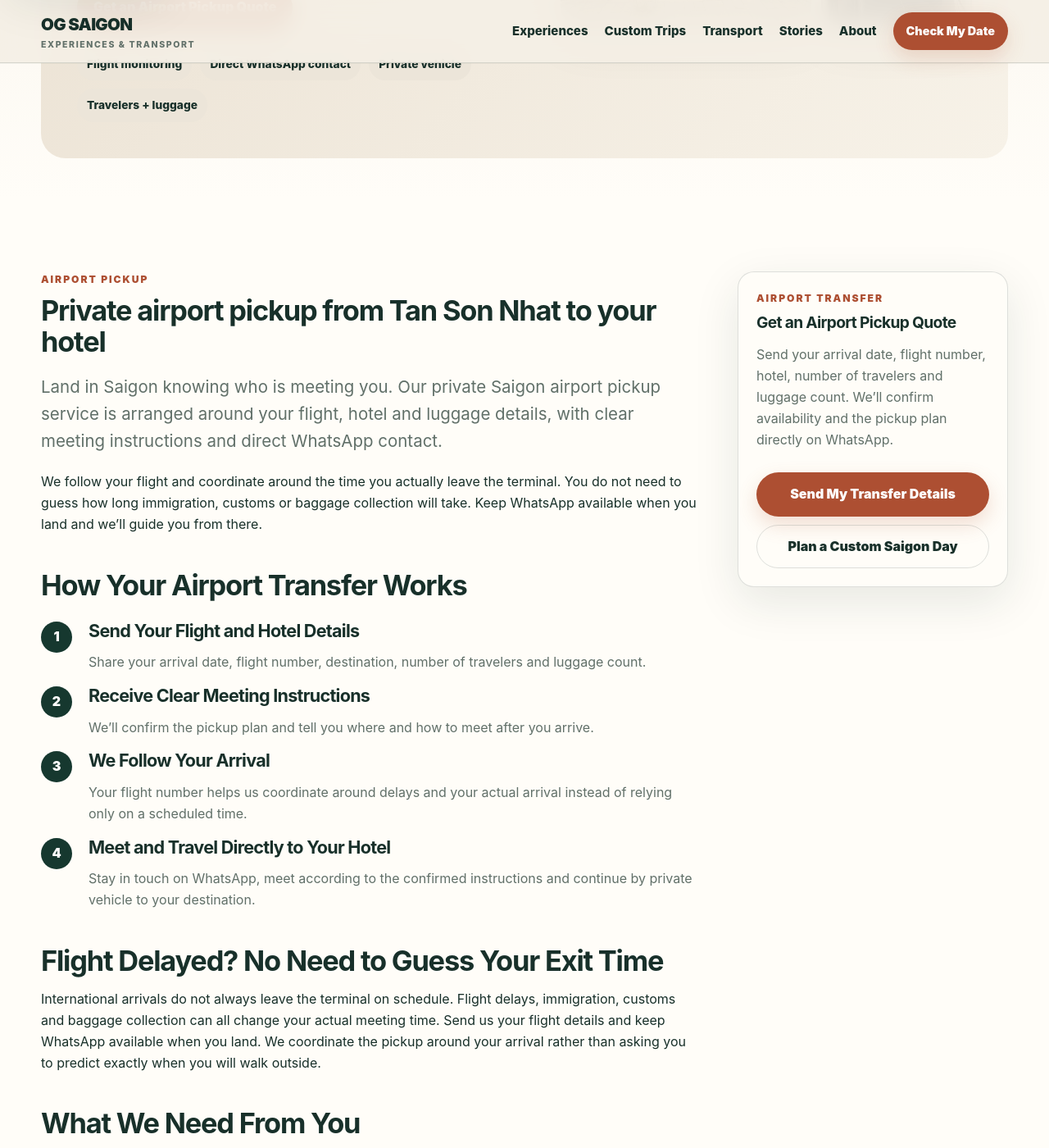
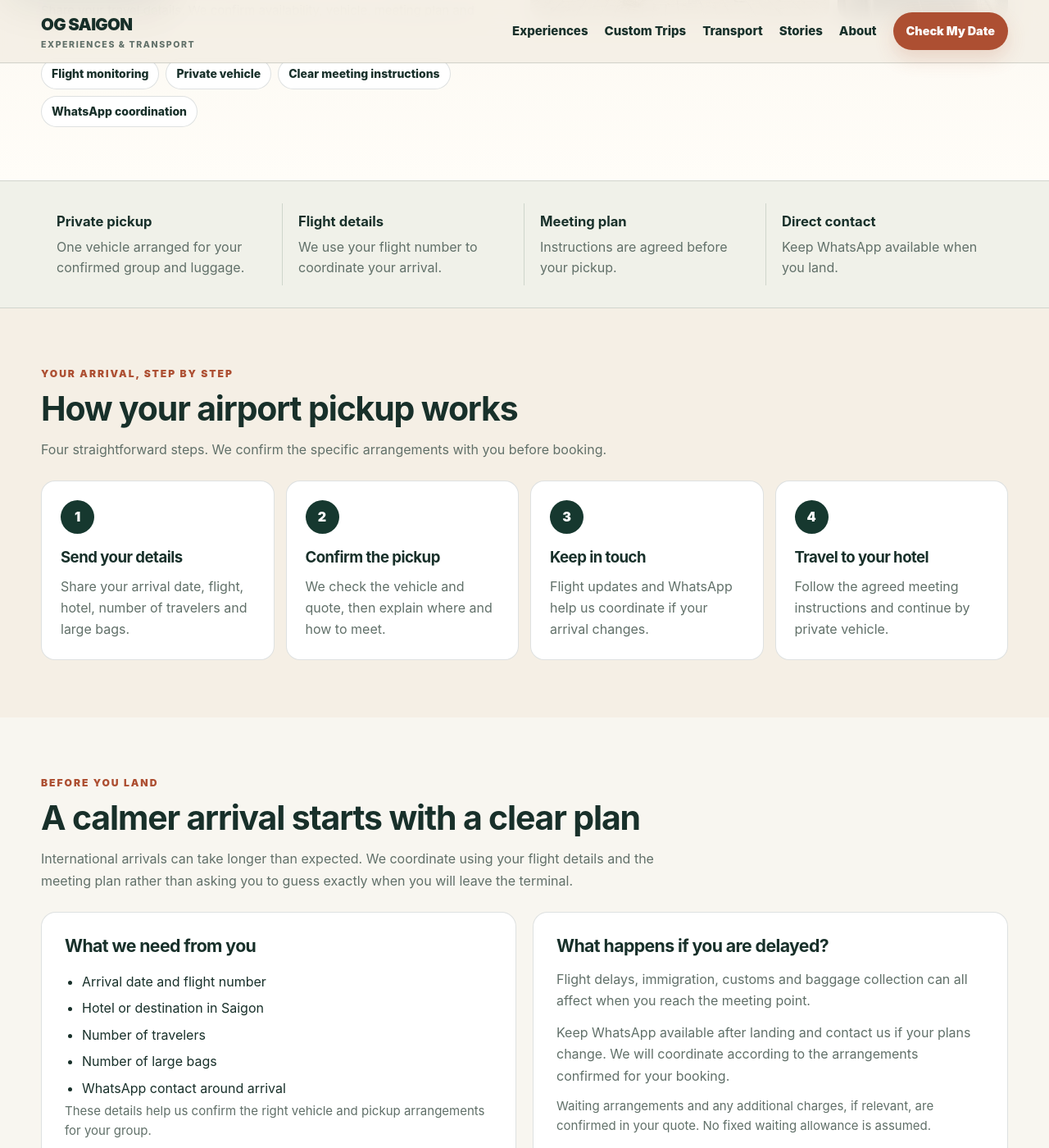
Before and after one commit to DSG2025/DSG2025.github.io, a Jekyll site: the page built from transport/index.html, in a window 1280 px wide and 1400 px high, scrolled down 644 px. Shown: the whole window at 82% size. Built offline with Jekyll 4.4.1, drawn with Linux system fonts in a browser that asks for light colours; some of the changed text lies outside the part shown.

Commit message:
Restructure Transport page into clear mobile-first service sections while preserving SEO

```diff
--- a/transport/index.html
+++ b/transport/index.html
@@ -25,135 +25,114 @@ layout: null
 <link href="/site.webmanifest" rel="manifest"/>
 <link href="/assets/css/style.css" rel="stylesheet"/>
 <script type="application/ld+json">{"@context":"https://schema.org","@graph":[{"@type":"Organization","@id":"https://ogsaigon.com/#organization","name":"OG Saigon Experience & Transport","alternateName":"OG Saigon","url":"https://ogsaigon.com/","telephone":"+84938033395","areaServed":{"@type":"City","name":"Ho Chi Minh City"},"founder":{"@type":"Person","name":"Duy Nguyen"},"sameAs":["https://www.tripadvisor.com/Attraction_Review-g293925-d34420172-Reviews-OG_Saigon_Experience_Transport-Ho_Chi_Minh_City.html","https://www.getyourguide.com/og-saigon-experience--transport-s695288/","https://www.airbnb.com/experiences/7046435"],"logo":{"@type":"ImageObject","url":"https://ogsaigon.com/favicon-512x512.png"}},{"@type":"BreadcrumbList","itemListElement":[{"@type":"ListItem","position":1,"name":"Home","item":"https://ogsaigon.com/"},{"@type":"ListItem","position":2,"name":"Transport","item":"https://ogsaigon.com/transport/"}]}]}</script>
-<meta content="Ho Chi Minh City Airport Pickup &amp; Private Transfer | OG Saigon" name="twitter:title"/><meta content="Private Tan Son Nhat Airport pickup (SGN), hotel transfer and selected intercity transport with flight monitoring, meeting instructions and WhatsApp support." name="twitter:description"/><meta content="https://ogsaigon.com/assets/images/toyota-innova-exterior.webp" name="twitter:image"/></head>
+<meta content="Ho Chi Minh City Airport Pickup &amp; Private Transfer | OG Saigon" name="twitter:title"/><meta content="Private Tan Son Nhat Airport pickup (SGN), hotel transfer and selected intercity transport with flight monitoring, meeting instructions and WhatsApp support." name="twitter:description"/><meta content="https://ogsaigon.com/assets/images/toyota-innova-exterior.webp" name="twitter:image"/><link href="/assets/css/transport-v2.css" rel="stylesheet"/>
+</head>
 <body>
 <a class="skip-link" href="#main-content">Skip to main content</a>
 {% include site-header.html %}
-<main id="main-content">
-<section class="page-hero service-hero">
+<main id="main-content" class="transport-v2">
+
+<section class="transport-hero-v2" aria-labelledby="transport-main-title">
   <div class="wrap">
-<div class="breadcrumbs"><a href="/">Home</a> / Transport</div>
-<div class="transport-hero">
-<div>
-<div class="eyebrow">OG Saigon transport</div>
-<h1>Private Airport Transfer in Ho Chi Minh City (SGN)</h1>
-<p class="lead">Private pickup from Tan Son Nhat Airport (SGN) to your hotel. Send your flight, destination and luggage details for a quote, with direct WhatsApp contact to coordinate your arrival.</p>
-<div class="hero-actions">
-<a class="btn primary" data-whatsapp-link="" href="https://wa.me/84938033395?text=Hi%20OG%20Saigon%2C%20I%27d%20like%20an%20airport%20pickup%20quote.%0AArrival%20date%3A%0AFlight%20number%3A%0AHotel%20%2F%20destination%3A%0ATravelers%3A%0ALarge%20bags%3A" rel="noopener" target="_blank">Get an Airport Pickup Quote</a>
+    <div class="transport-breadcrumb"><a href="/">Home</a> / Transport</div>
+    <div class="transport-hero-grid">
+      <div class="transport-hero-copy">
+        <div class="eyebrow">Airport pickup &amp; private transport</div>
+        <h1 id="transport-main-title">Private Airport Transfer in Ho Chi Minh City (SGN)</h1>
+        <p class="transport-lead">A private pickup from Tan Son Nhat Airport to your hotel, arranged around your flight, group and luggage. Know how to meet your driver before you land, with direct WhatsApp contact if plans change.</p>
+        <div class="transport-hero-actions"><a class="btn primary transport-btn" data-whatsapp-link="" href="https://wa.me/84938033395?text=Hi%20OG%20Saigon%2C%20I%27d%20like%20an%20airport%20pickup%20quote.%0AArrival%20date%3A%0AFlight%20number%3A%0AHotel%20%2F%20destination%3A%0ATravelers%3A%0ALarge%20bags%3A" rel="noopener" target="_blank">Get an Airport Pickup Quote</a></div>
+        <p class="transport-note">Share your travel details. We confirm availability, vehicle, meeting plan and quote before booking.</p>
+        <div class="transport-pills"><span>Flight monitoring</span><span>Private vehicle</span><span>Clear meeting instructions</span><span>WhatsApp coordination</span></div>
       </div>
-<div class="facts">
-<span class="fact">Flight monitoring</span>
-<span class="fact">Direct WhatsApp contact</span>
-<span class="fact">Private vehicle</span>
-<span class="fact">Travelers + luggage</span>
-</div>
-</div>
-<div class="transport-gallery">
-<img alt="Example private Ho Chi Minh City airport transfer vehicle used by OG Saigon" class="tg-main" decoding="async" fetchpriority="high" height="1350" loading="eager" src="/assets/images/toyota-innova-exterior.webp" width="1800"/>
-<img alt="Example interior of a private airport transfer vehicle used by OG Saigon" class="tg-detail" decoding="async" height="1350" loading="lazy" src="/assets/images/toyota-innova-interior.webp" width="1800"/>
+      <div class="transport-photos">
+        <img alt="Example private Ho Chi Minh City airport transfer vehicle used by OG Saigon" decoding="async" fetchpriority="high" height="1350" loading="eager" src="/assets/images/toyota-innova-exterior.webp" width="1800"/>
+        <img alt="Example interior of a private airport transfer vehicle used by OG Saigon" decoding="async" height="1350" loading="lazy" src="/assets/images/toyota-innova-interior.webp" width="1800"/>
       </div>
     </div>
   </div>
 </section>
-<section class="section paper">
-<div class="wrap content-grid">
-<article>
-<div class="eyebrow">Airport pickup</div>
-<h2>Private airport pickup from Tan Son Nhat to your hotel</h2>
-<p class="lead">Land in Saigon knowing who is meeting you. Our private Saigon airport pickup service is arranged around your flight, hotel and luggage details, with clear meeting instructions and direct WhatsApp contact.</p>
-<p>We follow your flight and coordinate around the time you actually leave the terminal. You do not need to guess how long immigration, customs or baggage collection will take. Keep WhatsApp available when you land and we’ll guide you from there.</p>
-<h2 class="section-subheading">How Your Airport Transfer Works</h2>
-<div class="timeline">
-<div class="timeline-item">
-<div class="timeline-num">1</div>
-<div>
-<h3>Send Your Flight and Hotel Details</h3>
-<p>Share your arrival date, flight number, destination, number of travelers and luggage count.</p>
+<section class="transport-summary" aria-label="Airport pickup at a glance">
+  <div class="wrap transport-summary-grid">
+    <div class="transport-summary-item"><strong>Private pickup</strong><p>One vehicle arranged for your confirmed group and luggage.</p></div>
+    <div class="transport-summary-item"><strong>Flight details</strong><p>We use your flight number to coordinate your arrival.</p></div>
+    <div class="transport-summary-item"><strong>Meeting plan</strong><p>Instructions are agreed before your pickup.</p></div>
+    <div class="transport-summary-item"><strong>Direct contact</strong><p>Keep WhatsApp available when you land.</p></div>
+  </div>
+</section>
+<section class="transport-section" aria-labelledby="transport-how-heading">
+  <div class="wrap">
+    <div class="transport-section-intro">
+      <div class="eyebrow">Your arrival, step by step</div>
+      <h2 id="transport-how-heading">How your airport pickup works</h2>
+      <p>Four straightforward steps. We confirm the specific arrangements with you before booking.</p>
+    </div>
+    <div class="transport-steps">
+      <article class="transport-step"><div class="transport-step-num" aria-hidden="true">1</div><h3>Send your details</h3><p>Share your arrival date, flight, hotel, number of travelers and large bags.</p></article>
+      <article class="transport-step"><div class="transport-step-num" aria-hidden="true">2</div><h3>Confirm the pickup</h3><p>We check the vehicle and quote, then explain where and how to meet.</p></article>
+      <article class="transport-step"><div class="transport-step-num" aria-hidden="true">3</div><h3>Keep in touch</h3><p>Flight updates and WhatsApp help us coordinate if your arrival changes.</p></article>
+      <article class="transport-step"><div class="transport-step-num" aria-hidden="true">4</div><h3>Travel to your hotel</h3><p>Follow the agreed meeting instructions and continue by private vehicle.</p></article>
     </div>
   </div>
-<div class="timeline-item">
-<div class="timeline-num">2</div>
-<div>
-<h3>Receive Clear Meeting Instructions</h3>
-<p>We’ll confirm the pickup plan and tell you where and how to meet after you arrive.</p>
+</section>
+<section class="transport-section paper" aria-labelledby="transport-arrival-heading">
+  <div class="wrap">
+    <div class="transport-section-intro">
+      <div class="eyebrow">Before you land</div>
+      <h2 id="transport-arrival-heading">A calmer arrival starts with a clear plan</h2>
+      <p>International arrivals can take longer than expected. We coordinate using your flight details and the meeting plan rather than asking you to guess exactly when you will leave the terminal.</p>
     </div>
+    <div class="transport-split">
+      <div class="transport-panel">
+        <h3>What we need from you</h3>
+        <ul><li>Arrival date and flight number</li><li>Hotel or destination in Saigon</li><li>Number of travelers</li><li>Number of large bags</li><li>WhatsApp contact around arrival</li></ul>
+        <p class="transport-small">These details help us confirm the right vehicle and pickup arrangements for your group.</p>
       </div>
-<div class="timeline-item">
-<div class="timeline-num">3</div>
-<div>
-<h3>We Follow Your Arrival</h3>
-<p>Your flight number helps us coordinate around delays and your actual arrival instead of relying only on a scheduled time.</p>
-</div>
-</div>
-<div class="timeline-item">
-<div class="timeline-num">4</div>
-<div>
-<h3>Meet and Travel Directly to Your Hotel</h3>
-<p>Stay in touch on WhatsApp, meet according to the confirmed instructions and continue by private vehicle to your destination.</p>
+      <div class="transport-panel">
+        <h3>What happens if you are delayed?</h3>
+        <p>Flight delays, immigration, customs and baggage collection can all affect when you reach the meeting point.</p>
+        <p>Keep WhatsApp available after landing and contact us if your plans change. We will coordinate according to the arrangements confirmed for your booking.</p>
+        <p class="transport-small">Waiting arrangements and any additional charges, if relevant, are confirmed in your quote. No fixed waiting allowance is assumed.</p>
       </div>
     </div>
   </div>
-<h2 class="section-subheading">Flight Delayed? No Need to Guess Your Exit Time</h2>
-<p>International arrivals do not always leave the terminal on schedule. Flight delays, immigration, customs and baggage collection can all change your actual meeting time. Send us your flight details and keep WhatsApp available when you land. We coordinate the pickup around your arrival rather than asking you to predict exactly when you will walk outside.</p>
-<h2 class="section-subheading">What We Need From You</h2>
-<ul class="bullets">
-<li>Arrival date and flight number</li>
-<li>Hotel or destination in Ho Chi Minh City</li>
-<li>Number of travelers</li>
-<li>Number of large bags</li>
-<li>A WhatsApp contact we can reach around arrival</li>
-</ul>
-<h2 class="section-subheading">Private Vehicle for Travelers and Luggage</h2>
-<p>Our transport service is designed for travelers who want a straightforward private ride instead of arranging a taxi after landing. Vehicle type may vary depending on availability, group size and luggage. Tell us your group size and bag count before booking so we can confirm a suitable private vehicle for your transfer.</p>
-<h2 class="section-subheading">Intercity Transfers from Ho Chi Minh City</h2>
-<p>Need to continue beyond Saigon? Selected intercity and nearby-destination transfers can also be arranged. Send us your pickup point, destination, travel date, number of travelers and luggage details for a quote.</p>
-<p><a class="text-link" data-whatsapp-link="" href="https://wa.me/84938033395?text=Hi%20OG%20Saigon%2C%20I%27d%20like%20an%20intercity%20transfer%20quote.%0ADate%3A%0APickup%3A%0ADestination%3A%0ATravelers%3A%0ALuggage%3A" rel="noopener" target="_blank">Request an intercity transfer quote →</a></p>
-<h2 class="section-subheading">Staying in Saigon After You Arrive?</h2>
-<p>Airport pickup does not have to turn into a tour pitch. But if you are still deciding what to do in Ho Chi Minh City, you can ask us anytime. We can help arrange a relaxed half-day, a Cu Chi visit or a private custom day around your interests and how much energy you have after the flight.</p>
-<p><a class="text-link" href="/experiences/">Explore private Saigon experiences →</a><br/><a class="text-link" href="/custom-trip/">Build a flexible custom day →</a></p>
-<h2 class="section-subheading">Landing soon?</h2><p>For a calmer arrival, see our <a class="text-link" href="/stories/first-day-in-saigon/">first-day guide to Saigon →</a></p></article>
-<aside class="side-card">
-<div class="eyebrow">Airport transfer</div>
-<h3>Get an Airport Pickup Quote</h3>
-<p class="muted">Send your arrival date, flight number, hotel, number of travelers and luggage count. We’ll confirm availability and the pickup plan directly on WhatsApp.</p>
-<a class="btn primary" data-whatsapp-link="" href="https://wa.me/84938033395?text=Hi%20OG%20Saigon%2C%20I%27d%20like%20an%20airport%20pickup%20quote.%0AArrival%20date%3A%0AFlight%20number%3A%0AHotel%20%2F%20destination%3A%0ATravelers%3A%0ALarge%20bags%3A" rel="noopener" target="_blank">Send My Transfer Details</a>
-<a class="btn outline" href="/custom-trip/?from=transport#trip-builder">Plan a Custom Saigon Day</a>
-</aside>
+</section>
+<section class="transport-section" aria-labelledby="transport-other-heading">
+  <div class="wrap">
+    <div class="transport-section-intro">
+      <div class="eyebrow">More than the airport</div>
+      <h2 id="transport-other-heading">Private transfers and local plans</h2>
+      <p>Need to travel beyond the city, or want to explore Saigon after you settle in? Tell us what you have in mind and we will confirm what can be arranged.</p>
+    </div>
+    <div class="transport-service-links">
+      <a data-whatsapp-link="" href="https://wa.me/84938033395?text=Hi%20OG%20Saigon%2C%20I%27d%20like%20an%20intercity%20transfer%20quote.%0ADate%3A%0APickup%3A%0ADestination%3A%0ATravelers%3A%0ALuggage%3A" rel="noopener" target="_blank">Ask about an intercity transfer <span aria-hidden="true">→</span></a>
+      <a href="/experiences/">Explore private Saigon experiences <span aria-hidden="true">→</span></a>
+      <a href="/custom-trip/?from=transport#trip-builder">Build a flexible custom day <span aria-hidden="true">→</span></a>
+    </div>
+    <p class="transport-note">Selected intercity routes are quoted individually. Vehicle type depends on availability, group size and luggage.</p>
   </div>
 </section>
-<section class="section">
-<div class="wrap">
-<div class="section-head">
-<div>
-<div class="eyebrow">Airport transfer FAQ</div>
-<h2>Frequently Asked Questions About Ho Chi Minh City Airport Transfers</h2>
-</div>
-</div>
-<div class="cards">
-<article class="card"><div class="card-body"><h3>How will I find you at Tan Son Nhat Airport?</h3><p>We’ll send you clear meeting instructions before your arrival. Keep WhatsApp available after landing so we can coordinate directly if anything changes.</p></div></article>
-<article class="card"><div class="card-body"><h3>What happens if my flight is delayed?</h3><p>Send us your flight number when booking. We use your flight information to follow your arrival and coordinate the pickup around the updated timing.</p></div></article>
-<article class="card"><div class="card-body"><h3>What if immigration, customs or baggage takes longer than expected?</h3><p>You do not need to predict the exact time you will exit the terminal. Keep us updated on WhatsApp when possible and we’ll coordinate around your actual arrival.</p></div></article>
-<article class="card"><div class="card-body"><h3>What information do you need for an airport transfer quote?</h3><p>Send your travel date, flight number, destination or hotel, number of travelers and luggage details.</p></div></article>
-<article class="card"><div class="card-body"><h3>Can you take us directly to our hotel in Ho Chi Minh City?</h3><p>Yes. Airport pickup is arranged as private door-to-door transport to your confirmed destination in Ho Chi Minh City.</p></div></article>
-<article class="card"><div class="card-body"><h3>Can we also book a private tour with OG Saigon?</h3><p>Yes. If you have free time after arriving, you can choose one of our Saigon experiences or ask us to create a flexible private day around your interests and energy level.</p></div></article>
-<article class="card"><div class="card-body"><h3>Can you arrange transfers outside Ho Chi Minh City?</h3><p>Selected intercity transfers can also be arranged. Send us your pickup point, destination, date, group size and luggage details for a quote.</p></div></article>
-<article class="card"><div class="card-body"><h3>What vehicle will be used for my transfer?</h3><p>Vehicle type may vary depending on availability, group size and luggage. Share your traveler count and luggage details so we can confirm a suitable private vehicle for your booking.</p></div></article>
-</div>
+<section class="transport-section paper" aria-labelledby="transport-faq-heading">
+  <div class="wrap transport-faq">
+    <div class="eyebrow">Good to know</div>
+    <h2 id="transport-faq-heading">Airport pickup questions, answered</h2>
+    <details><summary>How do I find my driver at Tan Son Nhat Airport?</summary><p>We send your meeting instructions before arrival. Keep WhatsApp available when you land so we can coordinate directly if needed.</p></details>
+    <details><summary>What if my flight is delayed?</summary><p>Share your flight number when booking. We use flight information and direct communication to coordinate around updated arrival timing. Any waiting arrangements are confirmed in advance.</p></details>
+    <details><summary>What if immigration or baggage takes longer?</summary><p>You do not need to predict your exact terminal exit time. Follow the confirmed meeting instructions and update us on WhatsApp when possible.</p></details>
+    <details><summary>What information do you need for a quote?</summary><p>Arrival date, flight number, hotel or destination, group size, number of large bags and a WhatsApp contact.</p></details>
+    <details><summary>Is the pickup private and can you take us to our hotel?</summary><p>Our airport pickup service is arranged as private transport to the confirmed destination. We confirm the vehicle and pickup details before you book.</p></details>
+    <details><summary>Which vehicle will we get?</summary><p>Vehicle type depends on availability, travelers and luggage. Send your details so we can confirm a suitable vehicle for your group.</p></details>
+    <details><summary>Can you also arrange intercity transport?</summary><p>Selected routes beyond Saigon may be available. Share the pickup point, destination, date, number of travelers and luggage for a separate quote.</p></details>
+    <details><summary>Can you help us plan a private experience after arrival?</summary><p>Yes. You can explore our Saigon experiences or request a customized day. It is optional and separate from your airport pickup.</p></details>
   </div>
 </section>
-<section class="section paper">
-<div class="wrap">
-<div class="cta-panel">
-<div>
-<div class="eyebrow">Ready when you are</div>
-<h2>Arrive in Saigon with Your Pickup Already Sorted.</h2>
-<p>Send us your flight and hotel details. We’ll confirm availability, the pickup plan and what to expect when you land.</p>
+<section class="transport-final" aria-labelledby="transport-cta-heading">
+  <div class="wrap transport-final-grid">
+    <div><div class="eyebrow">Ready when you are</div><h2 id="transport-cta-heading">Arrive with your pickup plan in place.</h2><p>Tell us your flight, hotel, group size and luggage details. We will confirm availability, a suitable vehicle, the meeting plan and a clear quote before booking.</p></div>
+    <div><a class="btn primary transport-btn" data-whatsapp-link="" href="https://wa.me/84938033395?text=Hi%20OG%20Saigon%2C%20I%27d%20like%20an%20airport%20pickup%20quote.%0AArrival%20date%3A%0AFlight%20number%3A%0AHotel%20%2F%20destination%3A%0ATravelers%3A%0ALarge%20bags%3A" rel="noopener" target="_blank">Get My Airport Pickup Quote</a></div>
   </div>
-<div>
-<a class="btn primary full-width" data-whatsapp-link="" href="https://wa.me/84938033395?text=Hi%20OG%20Saigon%2C%20I%27d%20like%20an%20airport%20pickup%20quote.%0AArrival%20date%3A%0AFlight%20number%3A%0AHotel%20%2F%20destination%3A%0ATravelers%3A%0ALarge%20bags%3A" rel="noopener" target="_blank">Get My Airport Pickup Quote</a>
-</div>
-</div>
-</div>
+</section>
+<section class="transport-related" aria-labelledby="transport-related-heading">
+  <div class="wrap"><div class="eyebrow">Planning your arrival</div><h2 id="transport-related-heading">Useful reading for your first day in Saigon</h2><a class="text-link" href="/stories/first-day-in-saigon/">Read our first-day guide to Saigon →</a> <span aria-hidden="true"> · </span> <a class="text-link" href="/custom-trip/">Plan a custom day →</a></div>
 </section>
 </main>
 {% include site-footer.html %}
```
Lines whose indentation alone changed are shown as unchanged.
